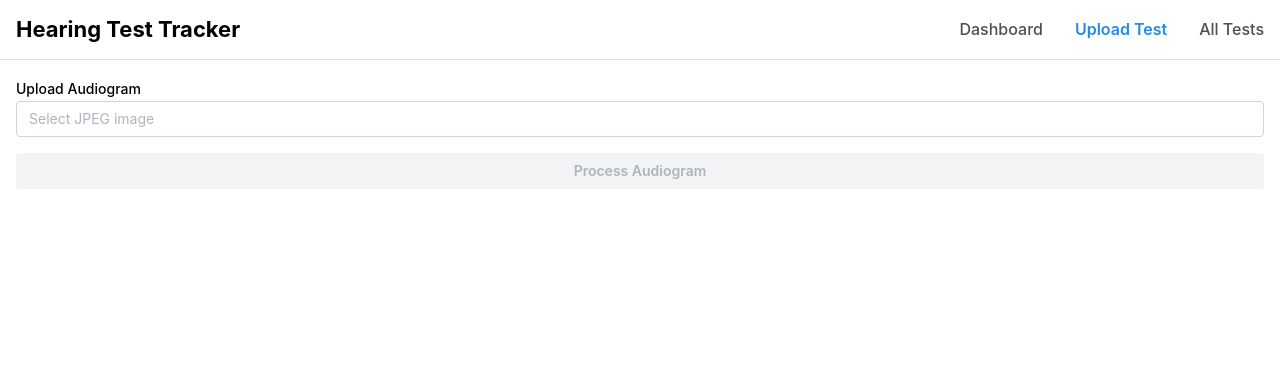
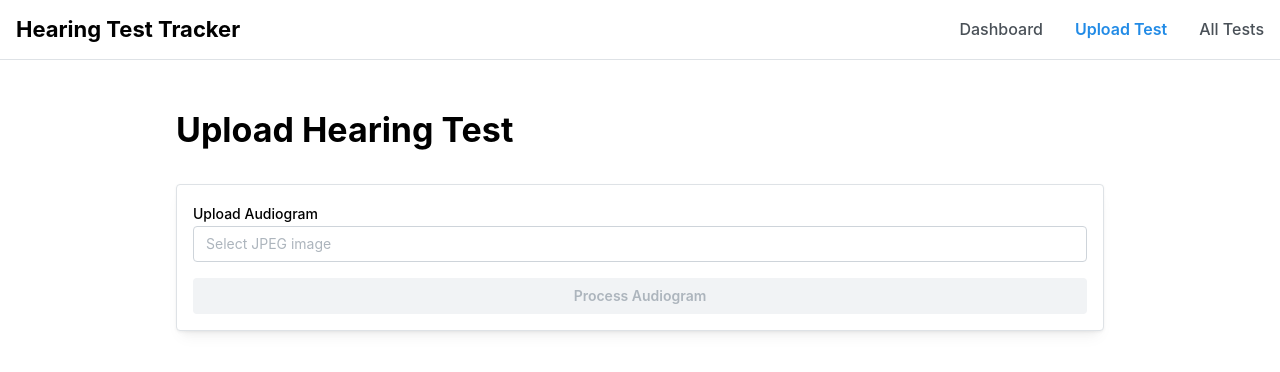
Before and after one commit to AJBcoding/hearing-test-tracker, a React (Vite) app in the folder frontend/: page /upload in a window 1280 px wide. Shown: the top 372 px of the page. Built offline with nearby package versions, Linux system fonts and the light colour scheme; no server answers.

Commit message:
feat: wrap upload form in container page

```diff
--- a/frontend/src/App.tsx
+++ b/frontend/src/App.tsx
@@ -6,7 +6,7 @@ import { Dashboard } from './pages/Dashboard'
 import { TestList } from './pages/TestList'
 import { TestViewer } from './pages/TestViewer'
 import { TestReviewEdit } from './pages/TestReviewEdit'
-import { UploadForm } from './components/UploadForm'
+import { Upload } from './pages/Upload'
 
 export default function App() {
   return (
@@ -17,7 +17,7 @@ export default function App() {
           <Route path="/" element={<AppLayout />}>
             <Route index element={<Navigate to="/dashboard" replace />} />
             <Route path="dashboard" element={<Dashboard />} />
-            <Route path="upload" element={<UploadForm />} />
+            <Route path="upload" element={<Upload />} />
             <Route path="tests" element={<TestList />} />
             <Route path="tests/:id" element={<TestViewer />} />
             <Route path="tests/:id/review" element={<TestReviewEdit />} />
--- /dev/null
+++ b/frontend/src/pages/Upload.tsx
@@ -0,0 +1,13 @@
+import { Container, Title, Paper } from '@mantine/core'
+import { UploadForm } from '../components/UploadForm'
+
+export function Upload() {
+  return (
+    <Container size="md" py="xl">
+      <Title order={1} mb="xl">Upload Hearing Test</Title>
+      <Paper shadow="sm" p="md" withBorder>
+        <UploadForm />
+      </Paper>
+    </Container>
+  )
+}
```
